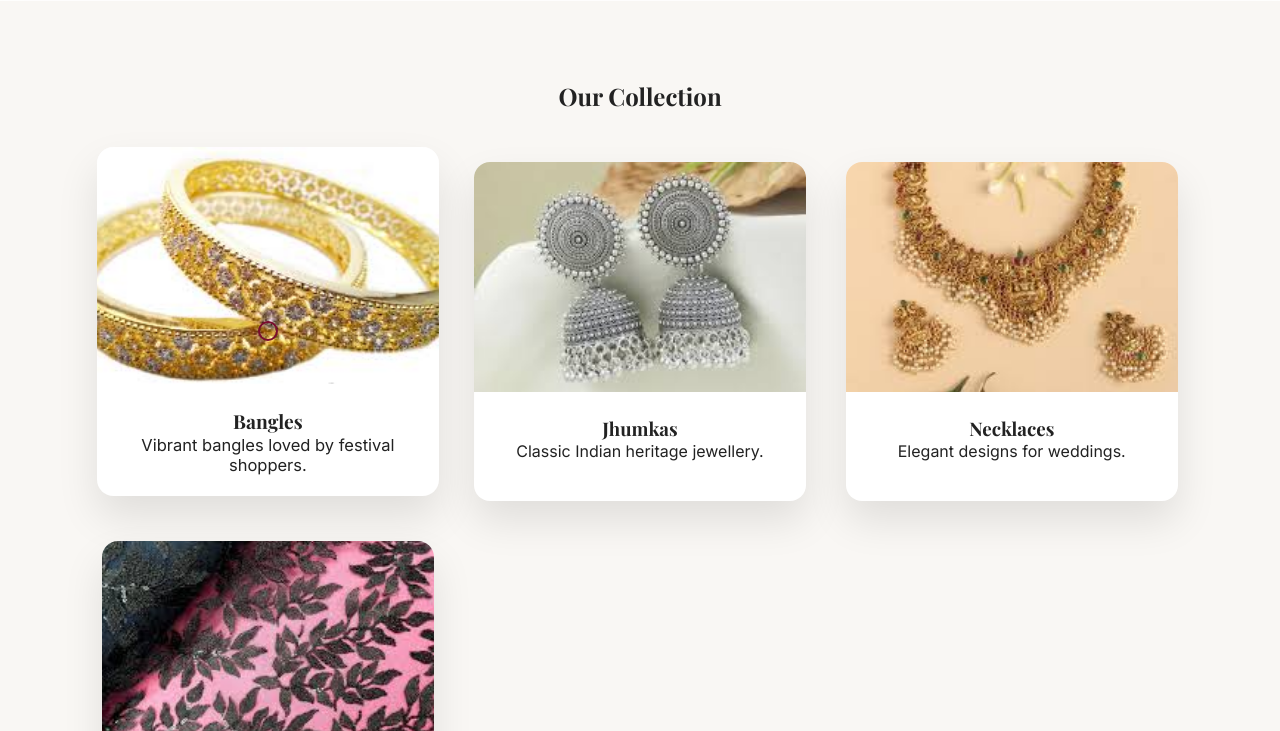
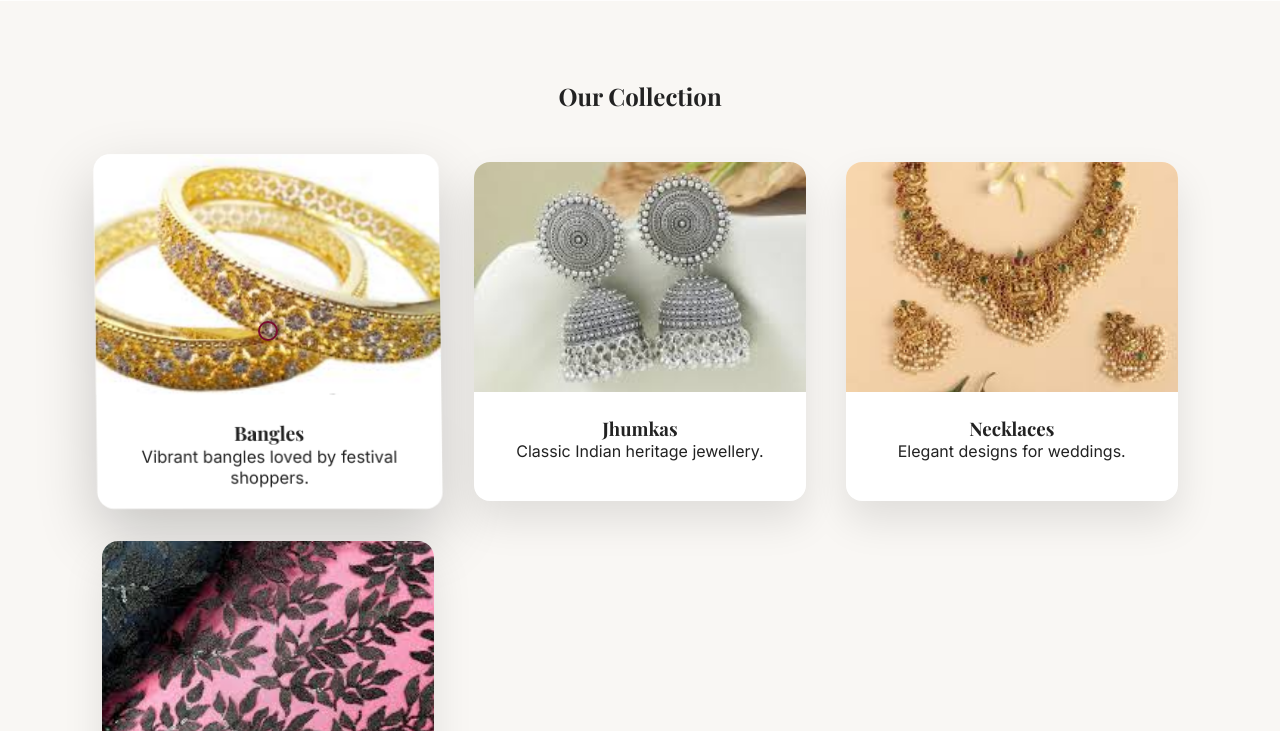
Before and after one commit to kunalchauhan471/sangam-jewellers, a plain HTML site: page index.html in a window 1280 px wide. In both pictures the pointer is over the element 268 px from the left and 1171 px from the top of the page. Shown: the part 840-1571 px from the top of the page. Drawn offline with nearby package versions, Linux system fonts and the light colour scheme.

Commit message:
Update style.css

```diff
--- a/style.css
+++ b/style.css
@@ -219,3 +219,12 @@ letter-spacing:1px;
   0% {background-position: -200%;}
   100% {background-position: 200%;}
 }
+.card {
+  transform-style: preserve-3d;
+  transition: transform 0.4s ease, box-shadow 0.4s ease;
+}
+
+.card:hover {
+  transform: rotateY(8deg) rotateX(5deg) scale(1.05);
+  box-shadow: 0 25px 60px rgba(0,0,0,0.2);
+}
```
